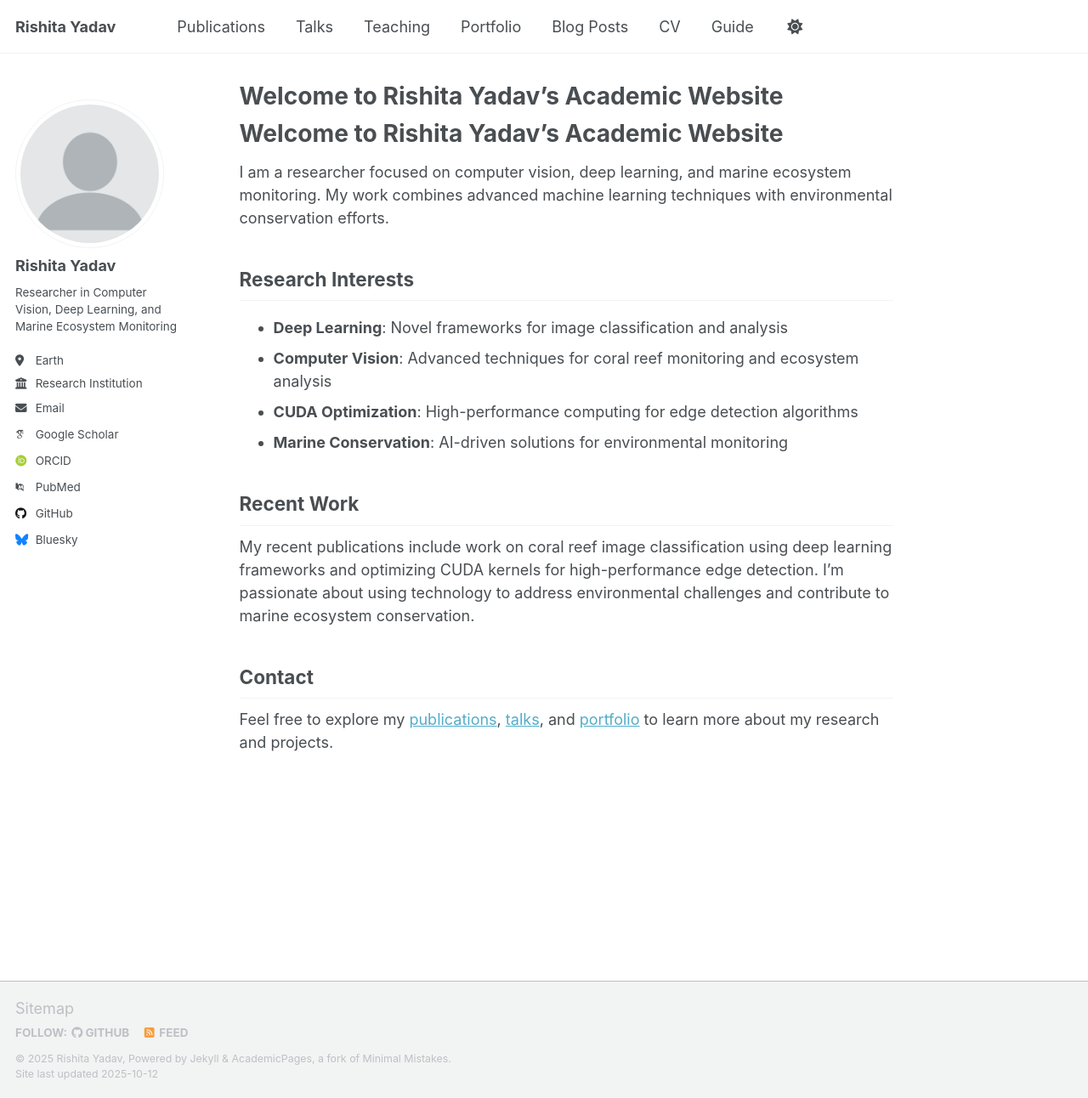
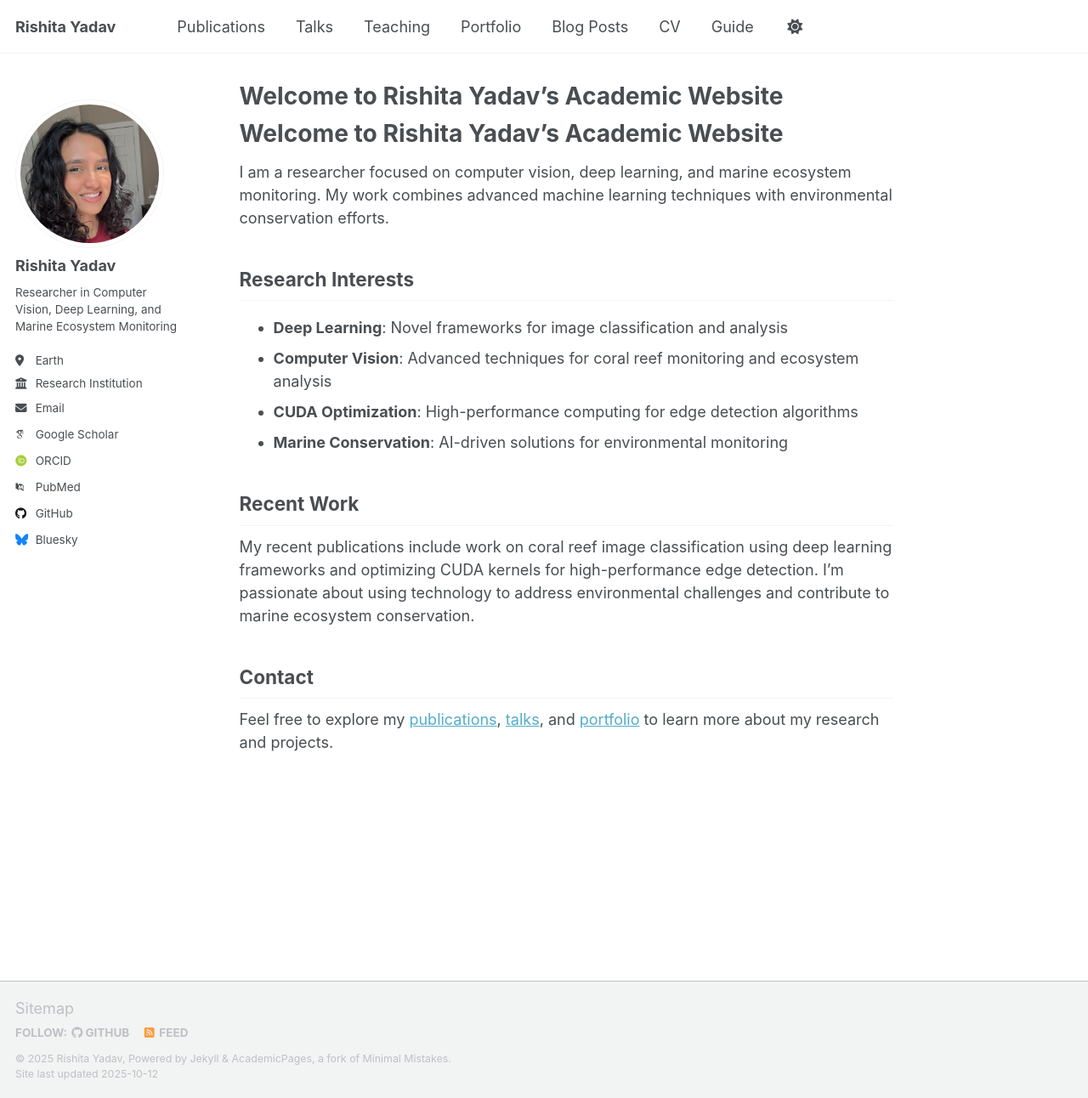
Before and after one commit to ry2501/ry2501.github.io, a Jekyll site: the page built from index.md, in a window 1280 px wide and 1292 px high. Shown: the whole window at 85% size. Built offline with Jekyll 4.4.1, drawn with Linux system fonts in a browser that asks for light colours; some web fonts are replaced; a script that is not in the unit is left out; our own code applies the rules of GitHub Pages for plain Markdown files.

Commit message:
profile pic

```diff
--- a/_config.yml
+++ b/_config.yml
@@ -22,7 +22,7 @@ repository               : "ry2501/ry2501.github.io"
 #               Additional customization can be done by editing /_includes/author-profile.html
 author:
   # Biographic information
-  avatar           : "profile.png"
+  avatar           : "rishita.jpeg"
   name             : "Rishita Yadav"
   pronouns         : # example: "she/her"
   bio              : "Researcher in Computer Vision, Deep Learning, and Marine Ecosystem Monitoring"
```
Also changed, not shown: images/rishita.jpeg (added), 1 other file.
